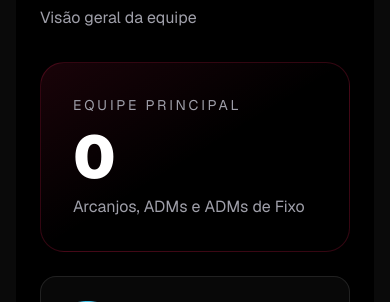
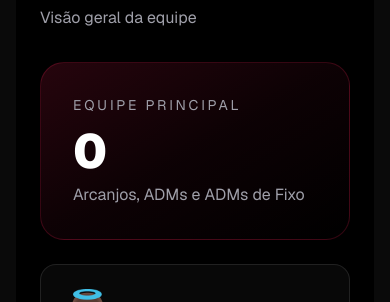
Before and after one commit to FelypeDantas/armazenador_de_fichas, a Next.js app: page /dashboard in a window 390 px wide. Shown: the part 178-480 px from the top of the page. Built offline with nearby package versions, Linux system fonts and the light colour scheme; no server answers; the database is empty.

Commit message:
Update page.tsx

```diff
--- a/app/dashboard/page.tsx
+++ b/app/dashboard/page.tsx
@@ -9,8 +9,16 @@ type DashboardStats = {
   adms: number;
 };
 
-type FichaTitulo = {
-  titulo: string | null;
+type Ficha = {
+  id: string;
+  titulos:
+    | {
+        titulo: string;
+      }
+    | {
+        titulo: string;
+      }[]
+    | null;
 };
 
 const TITULOS_ARCANJOS = new Set([
@@ -32,7 +40,8 @@ const CARDS = [
     key: "arcanjos",
     title: "Arcanjos",
     icon: "👼",
-    description: "Vermelho, Negro, Branco, Dourado e Carmesim",
+    description:
+      "Vermelho, Negro, Branco, Dourado e Carmesim",
   },
   {
     key: "admFixos",
@@ -47,6 +56,16 @@ const CARDS = [
     description: "Administradores",
   },
 ] as const;
+
+function getTitulo(ficha: Ficha) {
+  if (!ficha.titulos) return null;
+
+  if (Array.isArray(ficha.titulos)) {
+    return ficha.titulos[0]?.titulo ?? null;
+  }
+
+  return ficha.titulos.titulo;
+}
 
 function useDashboard() {
   const [stats, setStats] =
@@ -74,7 +93,9 @@ function useDashboard() {
               )
             `);
 
-        if (error) throw error;
+        if (error) {
+          throw error;
+        }
 
         const nextStats: DashboardStats = {
           arcanjos: 0,
@@ -83,10 +104,10 @@ function useDashboard() {
         };
 
         for (const ficha of (data ??
-          []) as FichaDashboard[]) {
+          []) as Ficha[]) {
 
           const titulo =
-            ficha.titulos?.titulo?.trim();
+            getTitulo(ficha)?.trim();
 
           if (!titulo) continue;
 
@@ -134,12 +155,15 @@ function useDashboard() {
     stats,
     loading,
     error,
-    reload: loadDashboard,
   };
 }
+
 export default function Dashboard() {
-  const { stats, loading, error } =
-    useDashboard();
+  const {
+    stats,
+    loading,
+    error,
+  } = useDashboard();
 
   const totalEquipe =
     stats.arcanjos +
@@ -161,13 +185,15 @@ export default function Dashboard() {
         {!loading && !error && (
           <div className="space-y-6">
 
-            <section className="rounded-3xl border border-rose-500/20 bg-gradient-to-br from-rose-500/10 via-transparent to-transparent p-8">
+            <section className="rounded-3xl border border-rose-500/20 bg-gradient-to-br from-rose-500/15 via-rose-500/5 to-transparent p-8">
               <p className="text-sm uppercase tracking-[0.2em] text-zinc-400">
                 Equipe Principal
               </p>
 
-              <h2 className="mt-3 text-6xl font-black">
-                {totalEquipe.toLocaleString("pt-BR")}
+              <h2 className="mt-3 text-5xl font-black md:text-6xl">
+                {totalEquipe.toLocaleString(
+                  "pt-BR"
+                )}
               </h2>
 
               <p className="mt-2 text-zinc-400">
```
